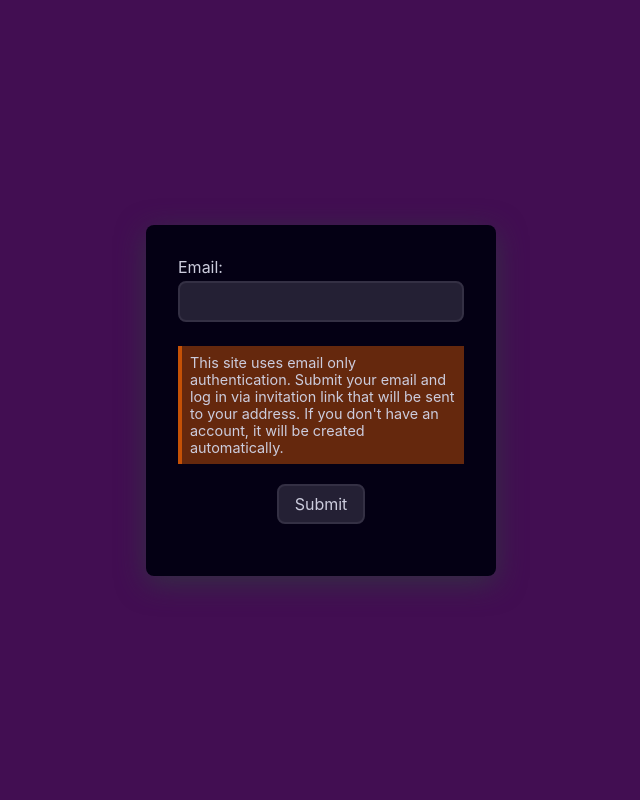
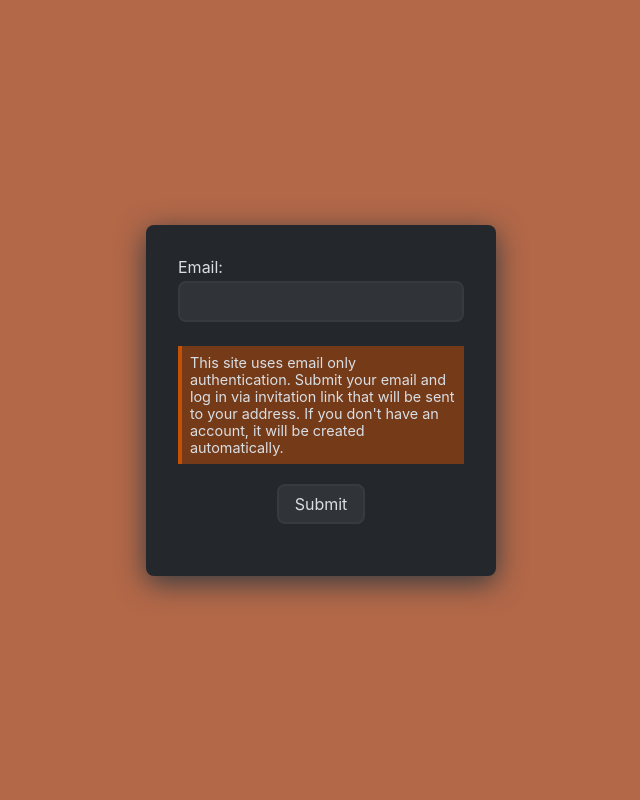
Before and after one commit to CaptSiro/flashcards, a PHP site: page /views/auth.php in a window 1280 px wide. Shown: the whole page, without its empty margins (319-959 px from the left). Run offline with PHP 8.4, Linux system fonts and the light colour scheme; data that the repository does not hold is empty.

Commit message:
Modified default appearance

```diff
--- a/public/css/main.css
+++ b/public/css/main.css
@@ -8,24 +8,28 @@
 }
 
 :root {
-  --text-color-0: #ccd;
-  --text-color-1: #99a;
-  --text-color-2: #778;
-  --text-color-opposite-0: #ccd;
-  --text-color-opposite-1: #99a;
-  --container-0: #040014;
-  --container-1: #141024;
-  --container-2: #242034;
-  --container-3: #343044;
-  --container-4: #444054;
-  --container-opposite-0: #9326b6;
-  --container-opposite-1: #781d9a;
-  --container-opposite-2: #55146b;
-  --container-opposite-3: #420e52;
+  --text-color-0: #d9dee4;
+  --text-color-1: #c3c8cd;
+  --text-color-2: #aeb2b6;
+  --text-color-opposite-0: #d9dee4;
+  --text-color-opposite-1: #c3c8cd;
+  --container-0: #24272b;
+  --container-1: #2a2e32;
+  --container-2: #303439;
+  --container-3: #363b40;
+  --container-4: #3c4147;
+  --container-opposite-0: #ff9567;
+  --container-opposite-1: #e6865d;
+  --container-opposite-2: #cc7752;
+  --container-opposite-3: #b36848;
 
   --font-0: 'Inter', sans-serif;
   --font-1: 'Crete Round', serif;
   --font-2: "Ubuntu Mono", monospace;
+}
+
+.mono {
+  font-family: var(--font-2);
 }
 
 html {
```
Also changed, not shown: other parts of public/css/main.css (+26 -7 lines).
